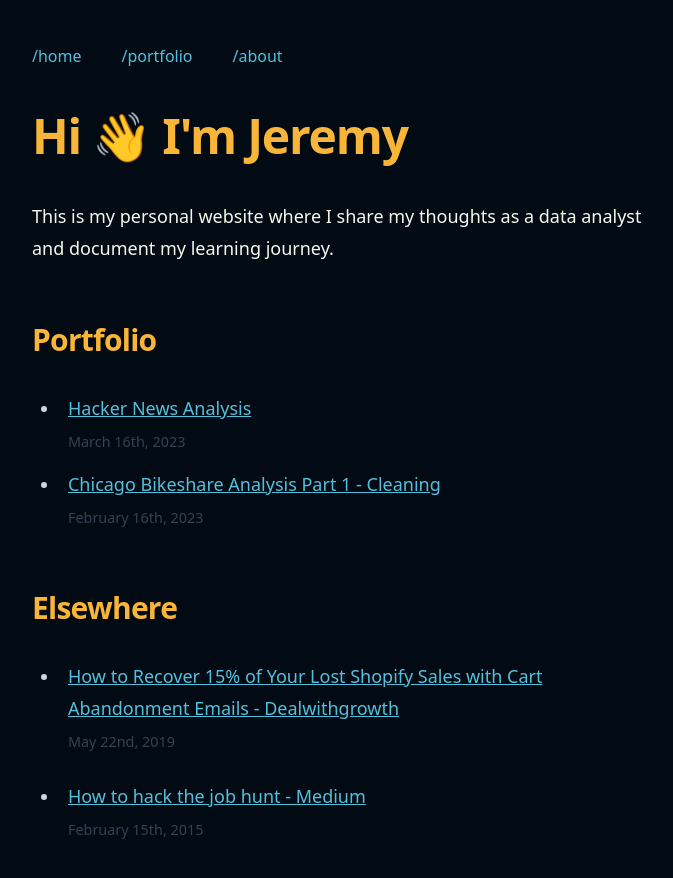
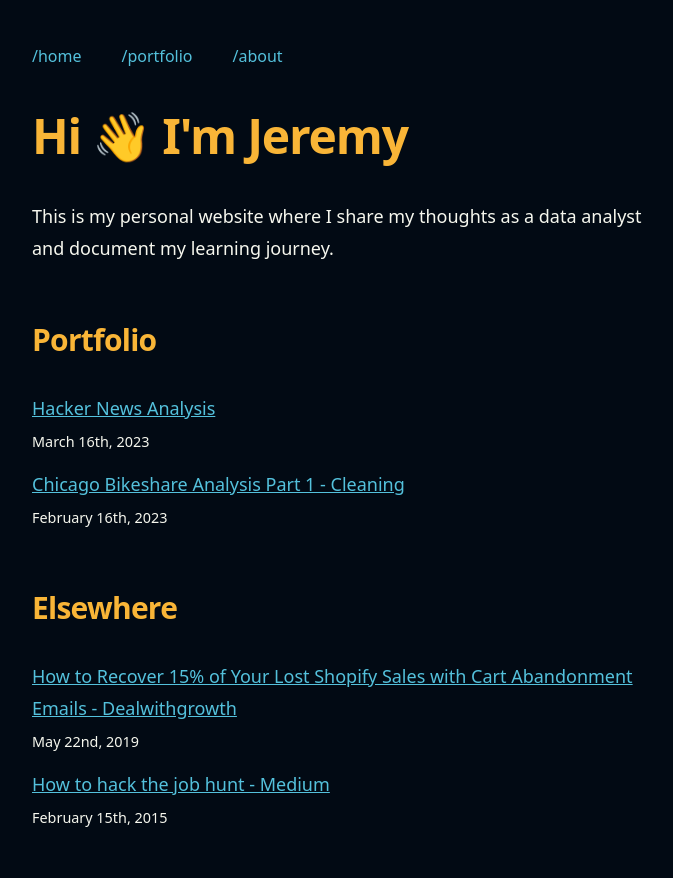
Before and after one commit to jeremyrieunier/jeremyrieunier.com, a Next.js app: page / in a window 1280 px wide. Shown: the top 878 px of the page, without its empty margins (292-965 px from the left). Built offline with nearby package versions, Linux system fonts and the light colour scheme.

Commit message:
Create dynamic route to renter portfolio

```diff
--- a/next.config.js
+++ b/next.config.js
@@ -1,4 +1,5 @@
 /** @type {import('next').NextConfig} */
+
 const nextConfig = {
   reactStrictMode: true,
 }
--- a/pages/index.js
+++ b/pages/index.js
@@ -24,9 +24,9 @@ export default function Home({allPortfolioData}) {
         <h1>Hi 👋 I'm Jeremy</h1>
         <p>This is my personal website where I share my thoughts as a data analyst and document my learning journey.</p>
         <h2>Portfolio</h2>
-        <ul>
+        <ul className="list-none px-0">
           {allPortfolioData.map(({ id, date, title}) => (
-            <li key={id}>
+            <li className="px-0" key={id}>
               <Link href={`/portfolio/${id}`}>{title}</Link>
               <br />
               <small>
@@ -36,17 +36,15 @@ export default function Home({allPortfolioData}) {
           ))}
         </ul>
         <h2>Elsewhere</h2>
-        <ul>
-          <li>
+        <ul className="list-none px-0">
+          <li className="px-0">
             <a href='https://dealwithgrowth.com/shopify-cart-abandonment-email' target='_blank'>How to Recover 15% of Your Lost Shopify Sales with Cart Abandonment Emails - Dealwithgrowth</a>
             <br />
             <small>
               <Date dateString="2019-05-22" />
             </small>
           </li>
-        </ul>
-        <ul>
-          <li>
+          <li className="px-0">
             <a href="https://medium.com/tech-london/how-i-hack-the-job-research-ecc87f8b9127" target="_blank">How to hack the job hunt - Medium</a>
             <br />
             <small>
--- a/pages/portfolio.js
+++ b/pages/portfolio.js
@@ -21,9 +21,9 @@ export default function Portfolio({ allPortfolioData }) {
       </Head>
       <section>
         <h1>Data Analyst Portfolio</h1>
-        <ul>
+        <ul className="list-none px-0">
           {allPortfolioData.map(({ id, date, title }) => (
-            <li key={id}>
+            <li className="px-0" key={id}>
               <Link href={`/portfolio/${id}`}>{title}</Link>
               <br />
               <small>
--- a/pages/portfolio/id.js
+++ b/pages/portfolio/[id].js
@@ -18,7 +18,7 @@ export async function getStaticPaths() {
   const paths = getAllPortfolioIds();
   return {
     paths,
-    fallback: true,
+    fallback: false,
   };
 }
 
@@ -28,8 +28,12 @@ export default function Portfolio({code, frontmatter}) {
     <Layout>
       <Head>
         <title>{frontmatter.title}</title>
+        <meta
+          name="description"
+          content={frontmatter.description}
+        />
       </Head>
-      <article>
+      <article itemScope itemType="http://schema.org/Article">
         <h1>{frontmatter.title}</h1>
         <div>
           <Date dateString={frontmatter.date} />
--- a/portfolio/chicago.mdx
+++ b/portfolio/chicago.mdx
@@ -1,6 +1,7 @@
 ---
 title: 'Chicago Bikeshare Analysis Part 1 - Cleaning'
 date: '2023-02-16'
+description: 'yadi yada'
 ---
 
 Next.js has two forms of pre-rendering: **Static Generation** and **Server-side Rendering**. The difference is in **when** it generates the HTML for a page.
--- a/tailwind.config.js
+++ b/tailwind.config.js
@@ -18,8 +18,9 @@ module.exports = {
       typography: (theme) => ({
         DEFAULT: {
           css: {
+            color: theme('colors.white'),
             maxWidth: 'inherit',
-            p: {
+            'p, strong': {
               color: theme('colors.white')
             },
             a: {
@@ -30,6 +31,9 @@ module.exports = {
               color: theme('colors.yellow'),
               letterSpacing: theme('letterSpacing.tight')
             },
+            code: {
+              color: theme('colors.yellow')
+            }
           },
         },
       }),
```
Also changed, not shown: components/layout.js (+6 -1 lines).
